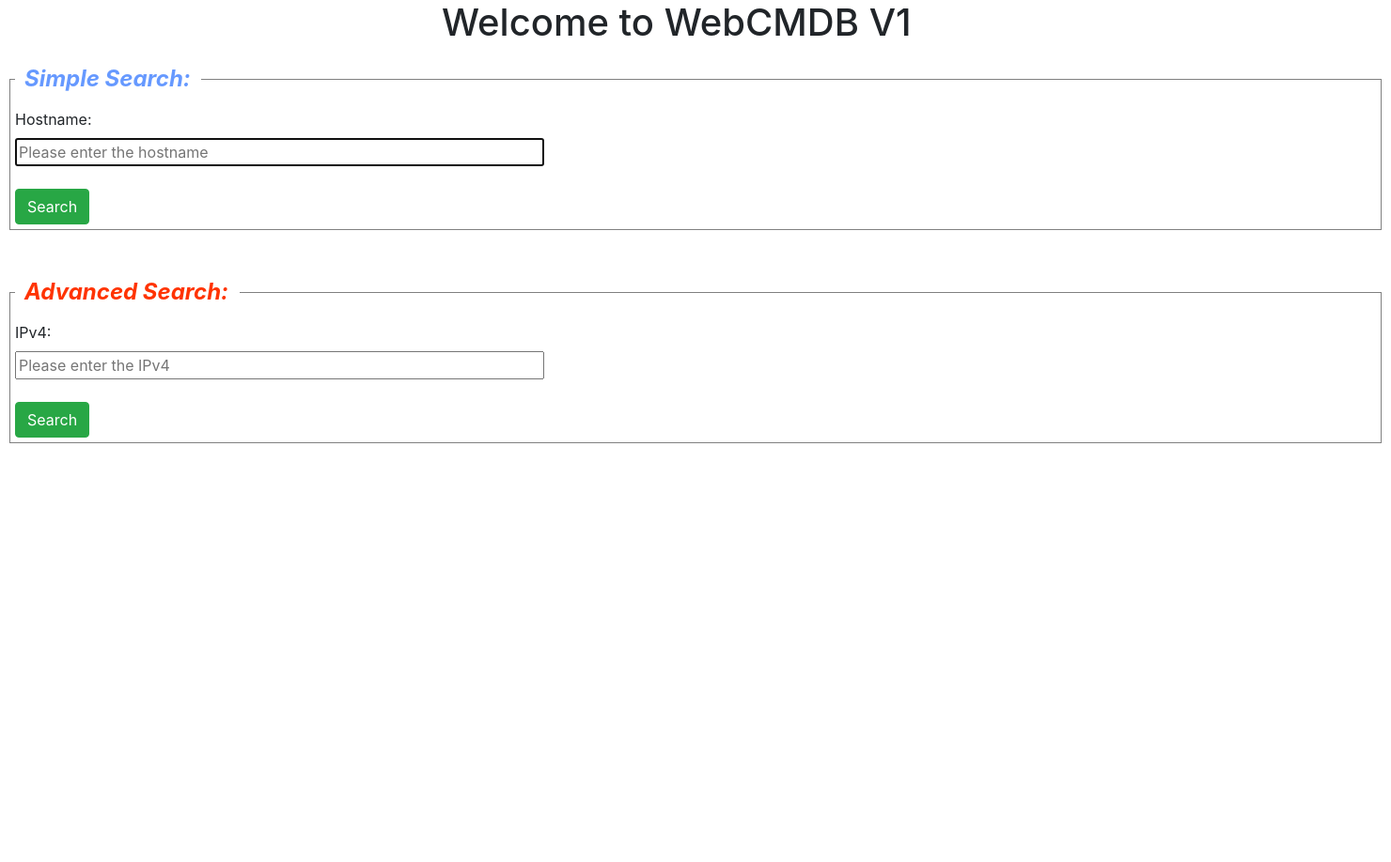
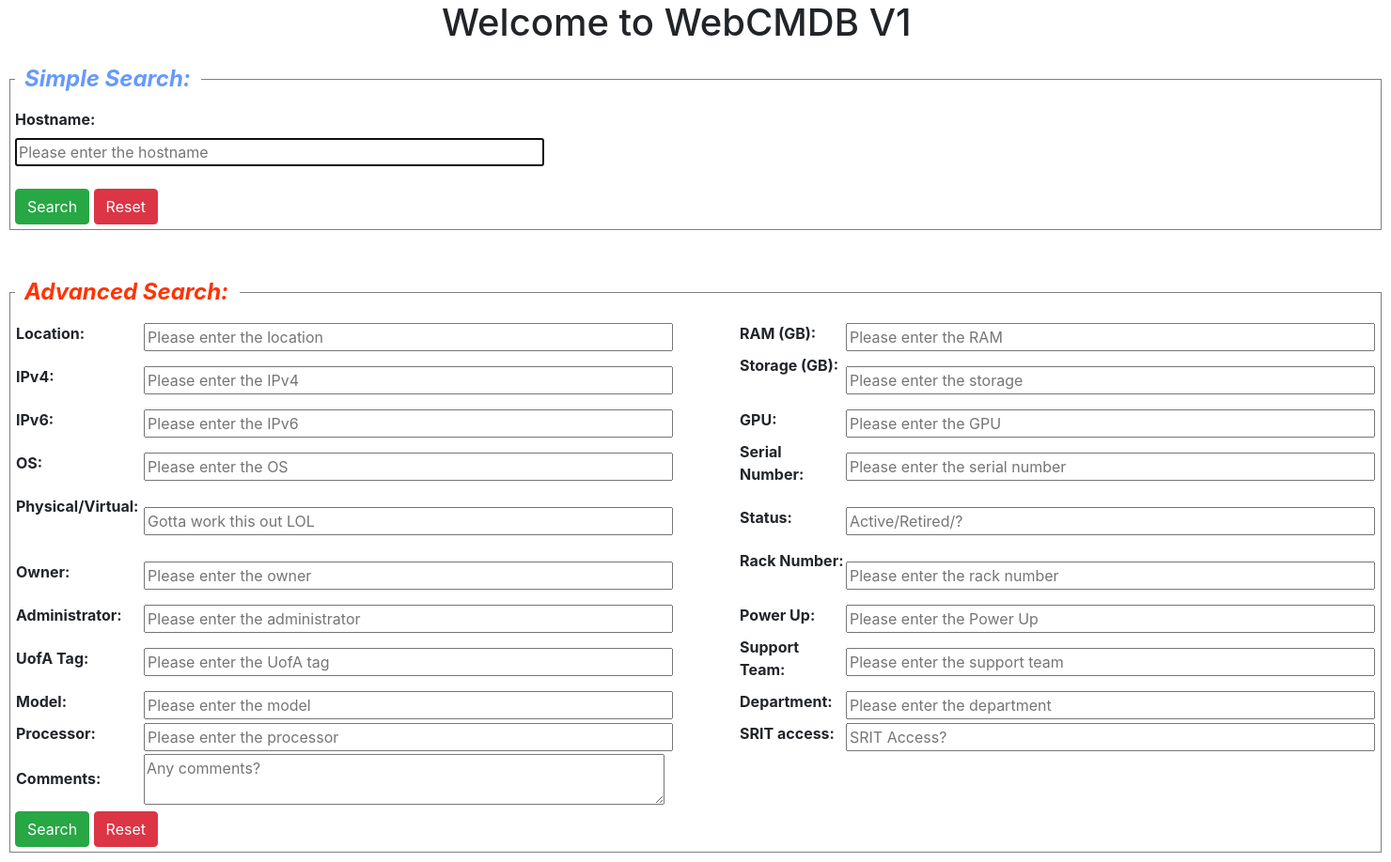
Before and after one commit to letri6tdn/webcmdb_v1, a Django app: page / in a window 1480 px wide. Shown: the whole page at 94% size. Before the commit the page ends 472 px from the top, so only its background shows below. Run offline with Django 3.2, Linux system fonts and the light colour scheme; some libraries are stand-ins or nearby versions.

Commit message:
Added full search options. Still not work yet, just the UI

```diff
--- a/templates/home.html
+++ b/templates/home.html
@@ -4,17 +4,183 @@
 <form action="{% url 'search_results' %}" method="get" style="padding: 10px">
 	<fieldset style="border: 1px solid grey; padding: 5px">
 		<legend style="color: #6699ff; padding-left:10px; width: auto"><b><i>Simple Search: &nbsp;</i></b></legend>
-		<label for='q_hostname' style="">Hostname: </label><br>
+		<label for='q_hostname' style=""><b>Hostname: </b></label><br>
 		<input type='text' id='q_hostname' name='q_hostname' placeholder="Please enter the hostname" autofocus size="50"><br><br>
 		<button type="submit" class="btn btn-success">Search</button>
+		<input type="reset" class="btn btn-danger" value="Reset">
 	</fieldset><br><br>
 
 
 	<fieldset style="border: 1px solid grey; padding: 5px">
 		<legend style="color: #ff3300; padding-left:10px; width: auto"><b><i>Advanced Search: &nbsp;</i></b></legend>
-		<label for='q_ipv4'style="">IPv4: </label><br>
-		<input type='text' id='q_ipv4' name='q_ipv4' placeholder="Please enter the IPv4" autofocus size="50"><br><br>
+		<table>
+
+			<tbody>
+
+				<tr>
+					<th>
+						<label for='q_location'style="">Location: &nbsp;</label>
+					</th>
+					<td>
+						<input type='text' id='q_location' name='q_location' placeholder="Please enter the location"  size="50">
+					</td>
+					<th style="padding-left: 70px">
+						<label for='q_ram'style="">RAM (GB): &nbsp;</label>
+					</th>
+					<td>
+						<input type='text' id='q_location' name='q_location' placeholder="Please enter the RAM"  size="50">
+					</td>
+				</tr>
+
+				<tr>
+					<th>
+						<label for='q_ipv4'style="">IPv4: &nbsp;</label>
+					</th>
+					<td>
+						<input type='text' id='q_ipv4' name='q_ipv4' placeholder="Please enter the IPv4"  size="50">
+					</td>
+					<th style="padding-left: 70px">
+						<label for='q_storage'style="">Storage (GB): &nbsp;</label>
+					</th>
+					<td>
+						<input type='text' id='q_storage' name='q_storage' placeholder="Please enter the storage"  size="50">
+					</td>
+				</tr>
+
+				<tr>
+					<th>
+						<label for='q_ipv6'style="">IPv6: &nbsp;</label>
+					</th>
+					<td>
+						<input type='text' id='q_ipv6' name='q_ipv6' placeholder="Please enter the IPv6"  size="50">
+					</td>
+					<th style="padding-left: 70px">
+						<label for='q_gpu'style="">GPU: &nbsp;</label>
+					</th>
+					<td>
+						<input type='text' id='q_gpu' name='q_gpu' placeholder="Please enter the GPU"  size="50">
+					</td>
+				</tr>
+
+				<tr>
+					<th>
+						<label for='q_os'style="">OS: &nbsp;</label>
+					</th>
+					<td>
+						<input type='text' id='q_os' name='q_os' placeholder="Please enter the OS"  size="50">
+					</td>
+					<th style="padding-left: 70px">
+						<label for='q_serial_number'style="">Serial Number: &nbsp;</label>
+					</th>
+					<td>
+						<input type='text' id='q_serial_number' name='q_serial_number' placeholder="Please enter the serial number"  size="50">
+					</td>
+				</tr>
+
+				<tr>
+					<th>
+						<label for='q_physical_virtual'style="">Physical/Virtual: &nbsp;</label>
+					</th>
+					<td>
+						<input type='text' id='q_physical_virtual' name='q_physical_virtual' placeholder="Gotta work this out LOL"  size="50">
+					</td>
+					<th style="padding-left: 70px">
+						<label for='q_status'style="">Status: &nbsp;</label>
+					</th>
+					<td>
+						<input type='text' id='q_status' name='q_status' placeholder="Active/Retired/?"  size="50">
+					</td>
+				</tr>
+
+				<tr>
+					<th>
+						<label for='q_owner'style="">Owner: &nbsp;</label>
+					</th>
+					<td>
+						<input type='text' id='q_owner' name='q_owner' placeholder="Please enter the owner"  size="50">
+					</td>
+					<th style="padding-left: 70px">
+						<label for='q_rack'style="">Rack Number: &nbsp;</label>
+					</th>
+					<td>
+						<input type='text' id='q_rack' name='q_rack' placeholder="Please enter the rack number"  size="50">
+					</td>
+				</tr>
+
+				<tr>
+					<th>
+						<label for='q_administrator'style="">Administrator: &nbsp;</label>
+					</th>
+					<td>
+						<input type='text' id='q_administrator' name='q_administrator' placeholder="Please enter the administrator"  size="50">
+					</td>
+					<th style="padding-left: 70px">
+						<label for='q_powerup'style="">Power Up: &nbsp;</label>
+					</th>
+					<td>
+						<input type='text' id='q_powerup' name='q_powerup' placeholder="Please enter the Power Up"  size="50">
+					</td>
+				</tr>
+
+				<tr>
+					<th>
+						<label for='q_uofa_tag'style="">UofA Tag: &nbsp;</label>
+					</th>
+					<td>
+						<input type='text' id='q_uofa_tag' name='q_uofa_tag' placeholder="Please enter the UofA tag"  size="50">
+					</td>
+					<th style="padding-left: 70px">
+						<label for='q_support'style="">Support Team: &nbsp;</label>
+					</th>
+					<td>
+						<input type='text' id='q_support' name='q_support' placeholder="Please enter the support team"  size="50">
+					</td>
+				</tr>
+
+				<tr>
+					<th>
+						<label for='q_model'style="">Model: &nbsp;</label>
+					</th>
+					<td>
+						<input type='text' id='q_model' name='q_model' placeholder="Please enter the model"  size="50">
+					</td>
+					<th style="padding-left: 70px">
+						<label for='q_dept'style="">Department: &nbsp;</label>
+					</th>
+					<td>
+						<input type='text' id='q_dept' name='q_dept' placeholder="Please enter the department"  size="50">
+					</td>
+				</tr>
+
+				<tr>
+					<th>
+						<label for='q_processor'style="">Processor: &nbsp;</label>
+					</th>
+					<td>
+						<input type='text' id='q_processor' name='q_processor' placeholder="Please enter the processor"  size="50">
+					</td>
+					<th style="padding-left: 70px">
+						<label for='q_srit_access'style="">SRIT access: &nbsp;</label>
+					</th>
+					<td>
+						<input type='text' id='q_srit_access' name='q_srit_access' placeholder="SRIT Access?"  size="50">
+					</td>
+				</tr>
+
+				<tr>
+					<th>
+						<label for='q_comments' style="">Comments: &nbsp;</label>
+					</th>
+					<td>
+						<textarea id='q_comments' name='q_comments' placeholder="Any comments?" cols="52"></textarea>
+
+			</tbody>
+
+		</table>
+
 	    <button type="submit" class="btn btn-success">Search</button>
+
+	    <input type="reset" class="btn btn-danger" value="Reset">
 	</fieldset>
 
 </form>
```
Also changed, not shown: machines.sqlite.
